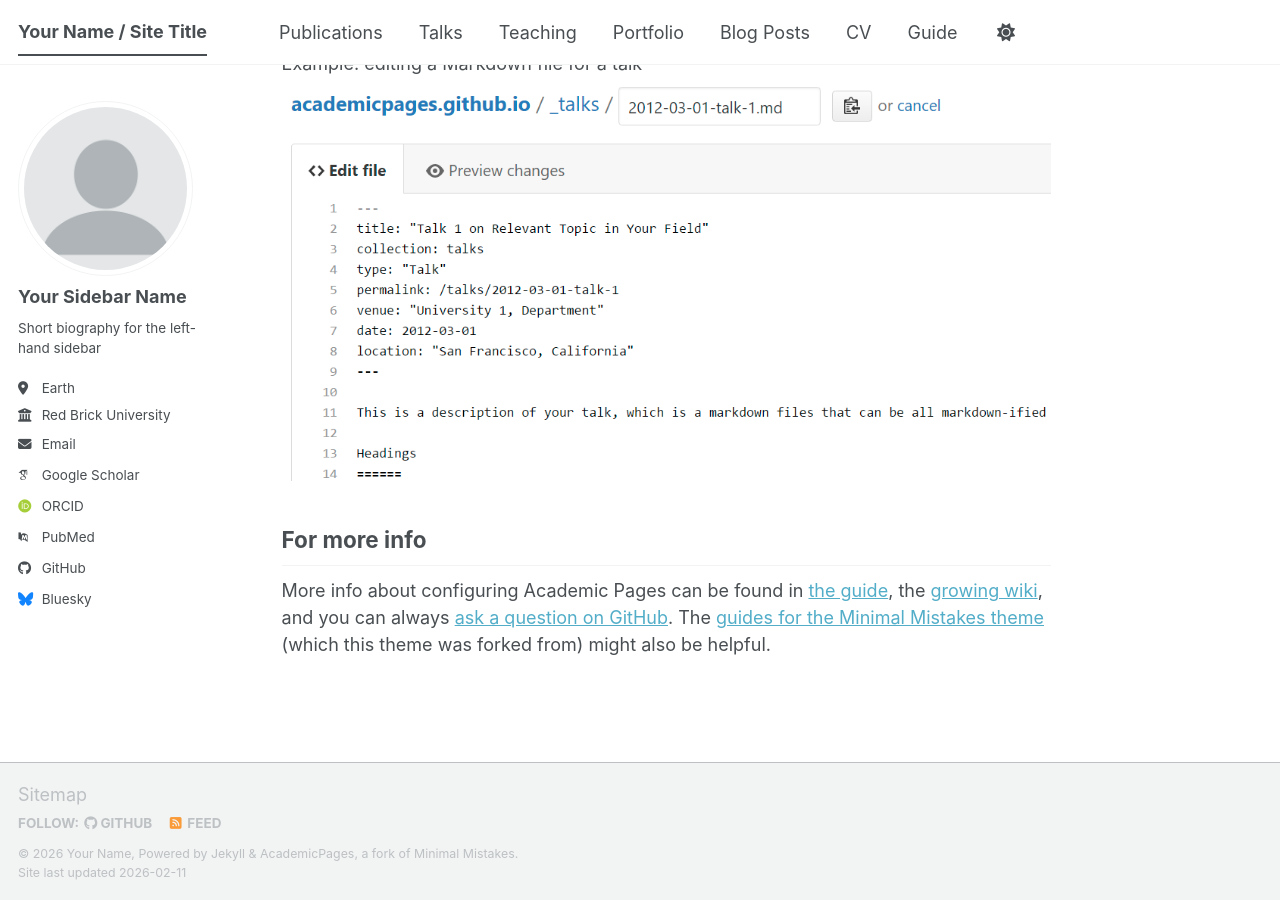
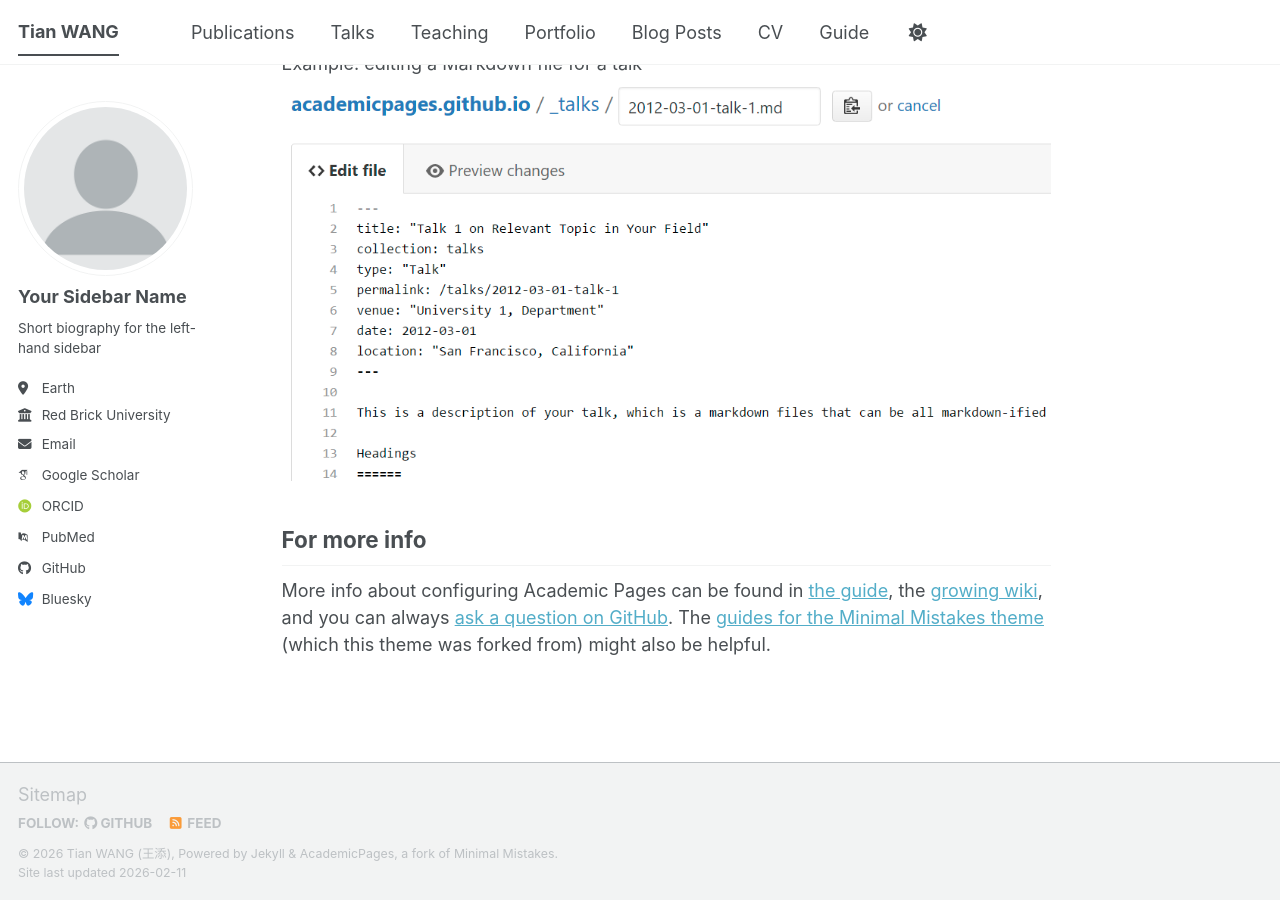
Before and after one commit to tw2469/tw2469.github.io, a Jekyll site: the page built from _pages/about.md, in a window 1280 px wide and 900 px high, scrolled down 2720 px. Built offline with Jekyll 4.4.1, drawn with Linux system fonts in a browser that asks for light colours; some web fonts are replaced; a script bundle is joined from its source files by our own code; library files that are not in the unit come from our copies.

Commit message:
_config.yml

```diff
--- a/_config.yml
+++ b/_config.yml
@@ -9,11 +9,11 @@
 # Basic Site Settings
 locale                   : "en-US"
 site_theme               : "default" # The available themes options are "default", "air", "sunrise", "mint", "dirt" and "contrast"
-title                    : "Your Name / Site Title"
+title                    : "Tian WANG"
 title_separator          : "-"
-name                     : &name "Your Name"
+name                     : &name "Tian WANG (王添)"
 description              : &description "Your Name's academic portfolio"   # Update this with a general description of your site, this is the default if not overridden by a page
-url                      : https://academicpages.github.io # The base hostname & protocol for your site e.g. "https://[your GitHub username].github.io",
+url                      : https://tw2469.github.io # The base hostname & protocol for your site e.g. "https://[your GitHub username].github.io",
                                                            # or if you already have some other page hosted on Github then use "https://[your GitHub username].github.io/[Your Repo Name]"
 baseurl                  : "" # the subpath of your site, e.g. "/blog"
 repository               : "academicpages/academicpages.github.io"
@@ -35,10 +35,10 @@
   # Academic websites
   academia         : # URL
   arxiv            : # URL - Update with the correct link to your profile
-  googlescholar    : "https://scholar.google.com/citations?user=PS_CX0AAAAAJ"
+  googlescholar    : "https://scholar.google.com/citations?user=vvgIUEcAAAAJ&hl=en"
   inspire-hep      : # URL
   impactstory      : # URL
-  orcid            : "https://orcid.org/yourorcidurl"
+  orcid            : "https://orcid.org/0000-0003-3296-0930"
   semantic         : # URL
   ssrn             : # URL
   pubmed           : "https://www.ncbi.nlm.nih.gov/pubmed/?term=john+snow"
```
